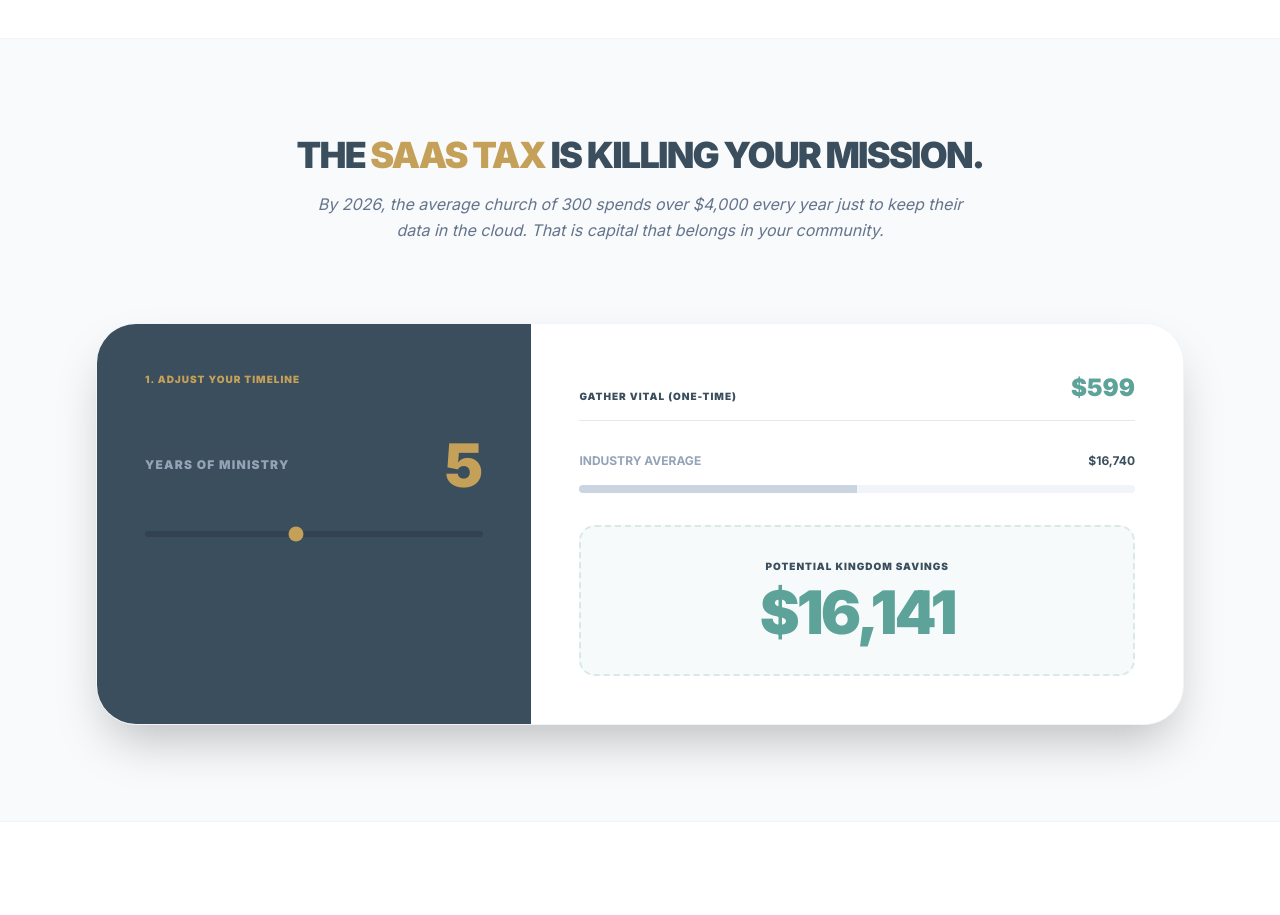
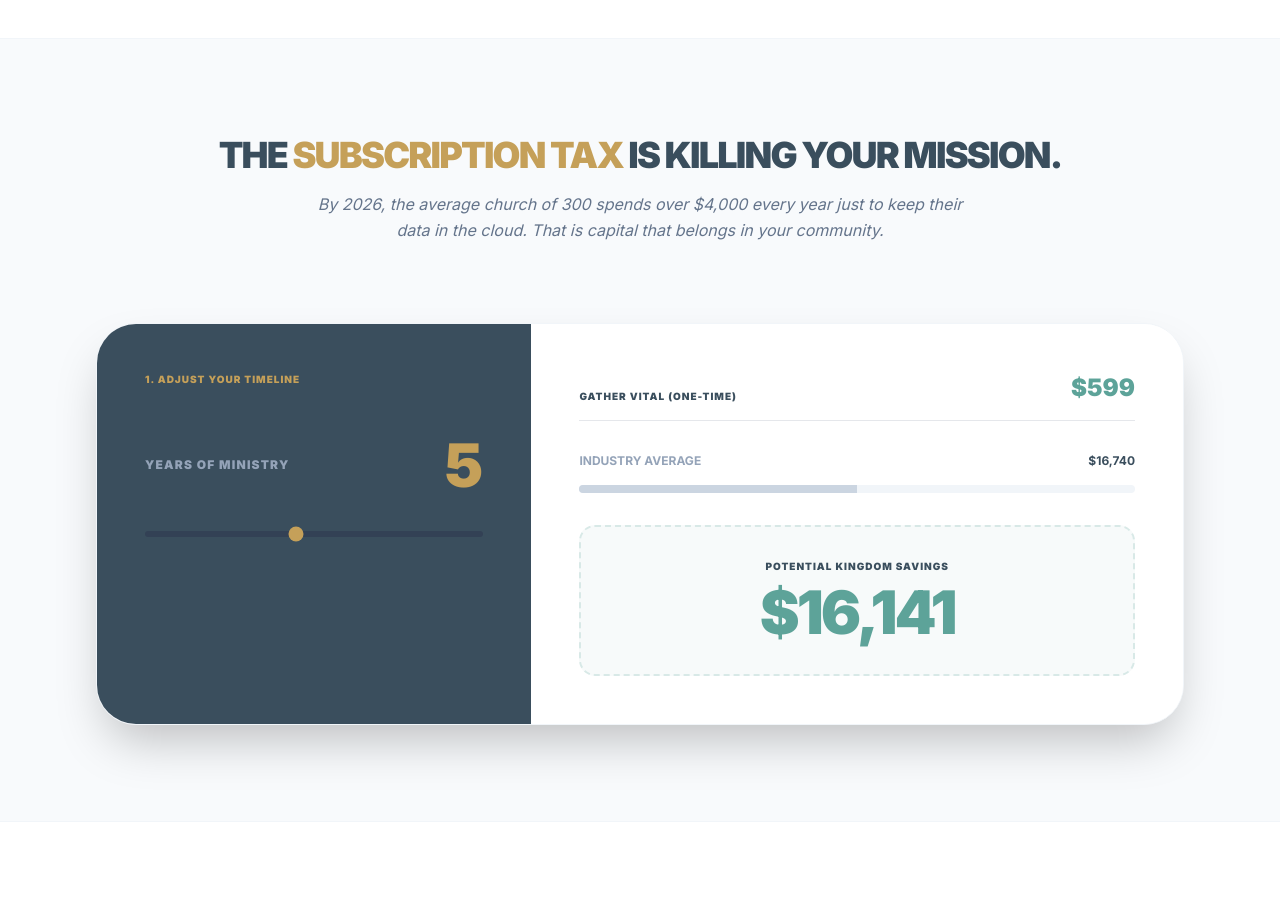
Before and after one commit to chrisroberds-ops/gathervital-site, a plain HTML site: page index.html in a window 1280 px wide. Shown: the part 940-1855 px from the top of the page. Drawn offline with nearby package versions, Linux system fonts and the light colour scheme.

Commit message:
Update index.html

```diff
--- a/index.html
+++ b/index.html
@@ -54,7 +54,7 @@
     <section class="bg-slate-50 py-24 border-y border-slate-100">
         <div class="max-w-6xl mx-auto px-8">
             <div class="text-center mb-20">
-                <h2 class="text-4xl font-black uppercase tracking-tighter mb-4 text-[#3A4E5D]">The <span class="text-[#C5A059]">SaaS Tax</span> Is Killing Your Mission.</h2>
+                <h2 class="text-4xl font-black uppercase tracking-tighter mb-4 text-[#3A4E5D]">The <span class="text-[#C5A059]">Subscription Tax</span> Is Killing Your Mission.</h2>
                 <p class="text-slate-500 max-w-2xl mx-auto font-medium leading-relaxed italic">
                     By 2026, the average church of 300 spends over $4,000 every year just to keep their data in the cloud. That is capital that belongs in your community.
                 </p>
```
